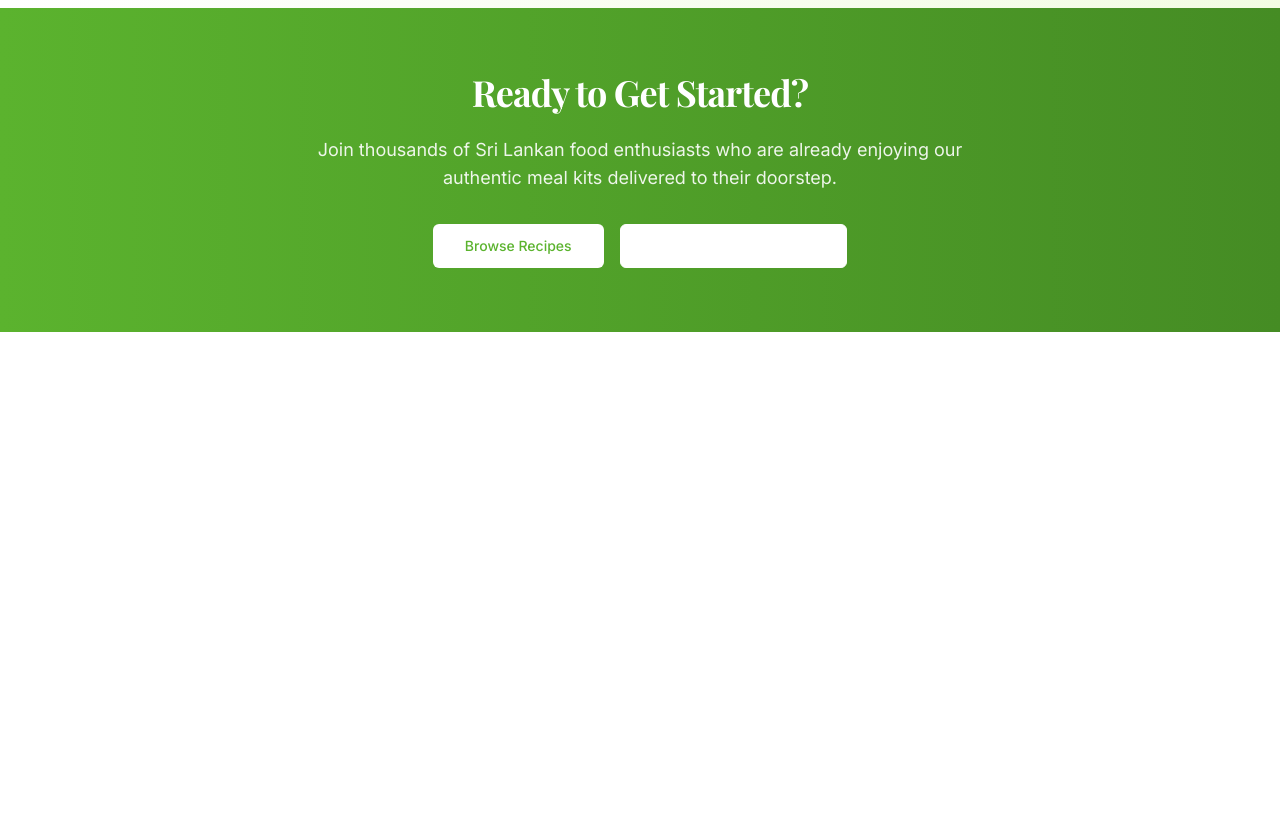
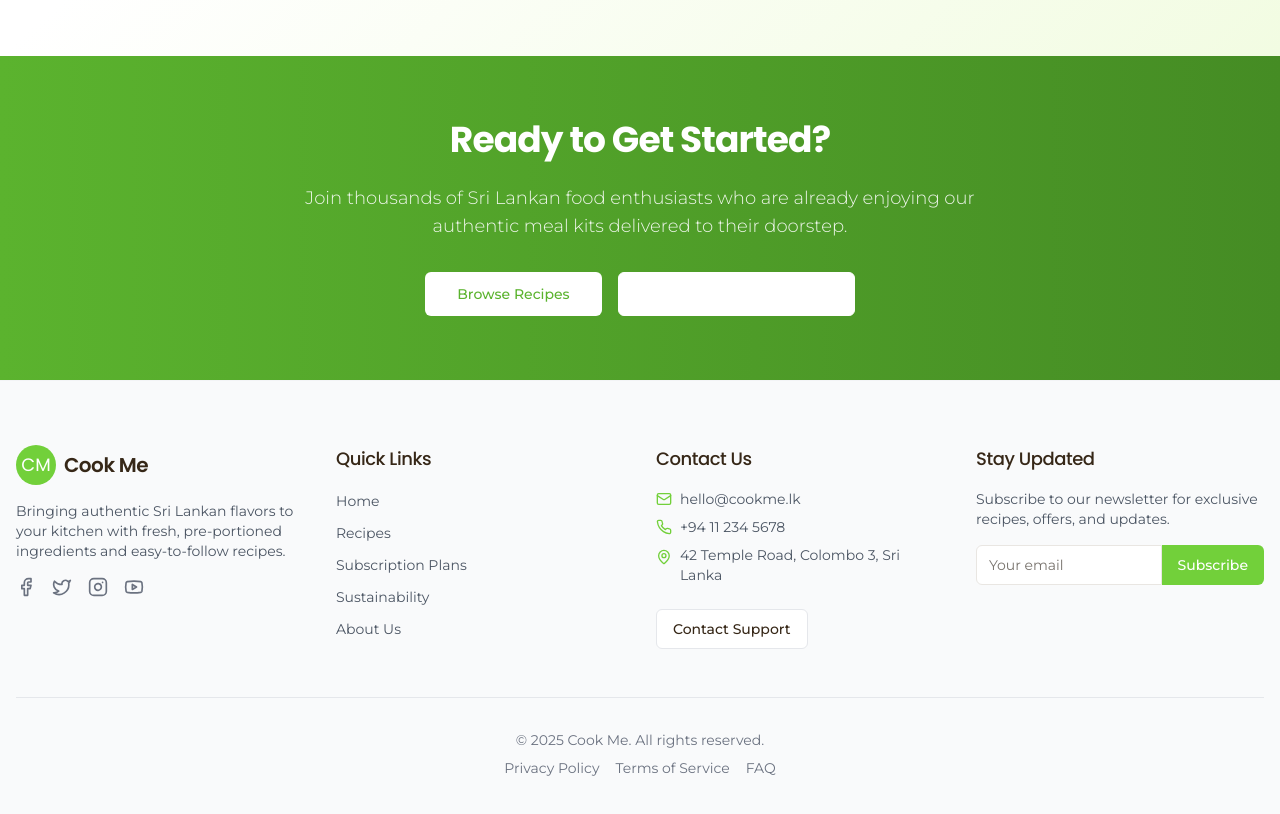
Before and after one commit to ultranooblk/sri-lankan-flavor-journey-18, a React (Vite) app: page / in a window 1280 px wide. Shown: the part 3720-4534 px from the top of the page. Before the commit the page ends 4052 px from the top, so only its background shows below. Built offline with nearby package versions, Linux system fonts and the light colour scheme.

Commit message:
Update typography and add footer
- Updated the typography to a modern and clean font.
- Added a footer with necessary information and social media handles.

```diff
--- a/src/App.tsx
+++ b/src/App.tsx
@@ -1,3 +1,4 @@
+
 import { Toaster } from "@/components/ui/toaster";
 import { Toaster as Sonner } from "@/components/ui/sonner";
 import { TooltipProvider } from "@/components/ui/tooltip";
@@ -5,6 +6,7 @@ import { QueryClient, QueryClientProvider } from "@tanstack/react-query";
 import { BrowserRouter, Routes, Route } from "react-router-dom";
 import Index from "./pages/Index";
 import NotFound from "./pages/NotFound";
+import Footer from "./components/Footer";
 
 const queryClient = new QueryClient();
 
@@ -19,6 +21,7 @@ const App = () => (
           {/* ADD ALL CUSTOM ROUTES ABOVE THE CATCH-ALL "*" ROUTE */}
           <Route path="*" element={<NotFound />} />
         </Routes>
+        <Footer />
       </BrowserRouter>
     </TooltipProvider>
   </QueryClientProvider>
--- a/src/components/Footer.tsx
+++ b/src/components/Footer.tsx
@@ -1,12 +1,12 @@
 
 import { Link } from 'react-router-dom';
-import { Facebook, Twitter, Instagram, Youtube, Mail, Phone } from 'lucide-react';
+import { Facebook, Twitter, Instagram, Youtube, Mail, Phone, MapPin } from 'lucide-react';
 import { Button } from '@/components/ui/button';
 import { Input } from '@/components/ui/input';
 
 const Footer = () => {
   return (
-    <footer className="bg-cookme-950 text-white">
+    <footer className="bg-gray-50 border-t border-gray-100">
       <div className="container mx-auto px-4 py-16">
         <div className="grid grid-cols-1 md:grid-cols-2 lg:grid-cols-4 gap-8">
           {/* Company Info */}
@@ -15,22 +15,22 @@ const Footer = () => {
               <div className="relative flex h-10 w-10 overflow-hidden rounded-full bg-cookme-500 items-center justify-center">
                 <span className="text-white font-display text-lg">CM</span>
               </div>
-              <span className="font-display text-xl font-bold tracking-tight">Cook Me</span>
+              <span className="font-display text-xl font-semibold tracking-tight">Cook Me</span>
             </div>
-            <p className="text-cookme-200 text-sm">
+            <p className="text-gray-600 text-sm">
               Bringing authentic Sri Lankan flavors to your kitchen with fresh, pre-portioned ingredients and easy-to-follow recipes.
             </p>
             <div className="flex space-x-4">
-              <a href="#" className="text-cookme-300 hover:text-white transition-colors">
+              <a href="#" className="text-gray-500 hover:text-cookme-500 transition-colors">
                 <Facebook className="h-5 w-5" />
               </a>
-              <a href="#" className="text-cookme-300 hover:text-white transition-colors">
+              <a href="#" className="text-gray-500 hover:text-cookme-500 transition-colors">
                 <Twitter className="h-5 w-5" />
               </a>
-              <a href="#" className="text-cookme-300 hover:text-white transition-colors">
+              <a href="#" className="text-gray-500 hover:text-cookme-500 transition-colors">
                 <Instagram className="h-5 w-5" />
               </a>
-              <a href="#" className="text-cookme-300 hover:text-white transition-colors">
+              <a href="#" className="text-gray-500 hover:text-cookme-500 transition-colors">
                 <Youtube className="h-5 w-5" />
               </a>
             </div>
@@ -41,27 +41,27 @@ const Footer = () => {
             <h3 className="font-display text-lg font-medium">Quick Links</h3>
             <ul className="space-y-2">
               <li>
-                <Link to="/" className="text-cookme-200 hover:text-white transition-colors text-sm">
+                <Link to="/" className="text-gray-600 hover:text-cookme-500 transition-colors text-sm">
                   Home
                 </Link>
               </li>
               <li>
-                <Link to="/recipes" className="text-cookme-200 hover:text-white transition-colors text-sm">
+                <Link to="/recipes" className="text-gray-600 hover:text-cookme-500 transition-colors text-sm">
                   Recipes
                 </Link>
               </li>
               <li>
-                <Link to="/subscribe" className="text-cookme-200 hover:text-white transition-colors text-sm">
+                <Link to="/subscribe" className="text-gray-600 hover:text-cookme-500 transition-colors text-sm">
                   Subscription Plans
                 </Link>
               </li>
               <li>
-                <Link to="/sustainability" className="text-cookme-200 hover:text-white transition-colors text-sm">
+                <Link to="/sustainability" className="text-gray-600 hover:text-cookme-500 transition-colors text-sm">
                   Sustainability
                 </Link>
               </li>
               <li>
-                <Link to="/about" className="text-cookme-200 hover:text-white transition-colors text-sm">
+                <Link to="/about" className="text-gray-600 hover:text-cookme-500 transition-colors text-sm">
                   About Us
                 </Link>
               </li>
@@ -72,21 +72,25 @@ const Footer = () => {
           <div className="space-y-4">
             <h3 className="font-display text-lg font-medium">Contact Us</h3>
             <ul className="space-y-2">
-              <li className="flex items-center text-sm text-cookme-200">
-                <Mail className="h-4 w-4 mr-2 text-cookme-300" />
-                <a href="mailto:hello@cookme.lk" className="hover:text-white transition-colors">
+              <li className="flex items-center text-sm text-gray-600">
+                <Mail className="h-4 w-4 mr-2 text-cookme-500" />
+                <a href="mailto:hello@cookme.lk" className="hover:text-cookme-500 transition-colors">
                   hello@cookme.lk
                 </a>
               </li>
-              <li className="flex items-center text-sm text-cookme-200">
-                <Phone className="h-4 w-4 mr-2 text-cookme-300" />
-                <a href="tel:+94112345678" className="hover:text-white transition-colors">
+              <li className="flex items-center text-sm text-gray-600">
+                <Phone className="h-4 w-4 mr-2 text-cookme-500" />
+                <a href="tel:+94112345678" className="hover:text-cookme-500 transition-colors">
                   +94 11 234 5678
                 </a>
               </li>
+              <li className="flex items-start text-sm text-gray-600">
+                <MapPin className="h-4 w-4 mr-2 text-cookme-500 mt-1" />
+                <span>42 Temple Road, Colombo 3, Sri Lanka</span>
+              </li>
             </ul>
             <div className="pt-2">
-              <Button variant="outline" className="border-cookme-700 text-white hover:bg-cookme-800">
+              <Button variant="outline" className="border-gray-200 hover:border-cookme-500 hover:text-cookme-500">
                 Contact Support
               </Button>
             </div>
@@ -95,14 +99,14 @@ const Footer = () => {
           {/* Newsletter */}
           <div className="space-y-4">
             <h3 className="font-display text-lg font-medium">Stay Updated</h3>
-            <p className="text-cookme-200 text-sm">
+            <p className="text-gray-600 text-sm">
               Subscribe to our newsletter for exclusive recipes, offers, and updates.
             </p>
             <div className="flex">
               <Input
                 type="email"
                 placeholder="Your email"
-                className="rounded-r-none bg-cookme-900 border-cookme-700 text-white"
+                className="rounded-r-none"
               />
               <Button className="rounded-l-none bg-cookme-500 hover:bg-cookme-600">
                 Subscribe
@@ -111,16 +115,16 @@ const Footer = () => {
           </div>
         </div>
 
-        <div className="mt-12 pt-8 border-t border-cookme-800 text-center text-cookme-300 text-sm">
+        <div className="mt-12 pt-8 border-t border-gray-200 text-center text-gray-500 text-sm">
           <p>© {new Date().getFullYear()} Cook Me. All rights reserved.</p>
           <div className="mt-2 flex justify-center space-x-4">
-            <Link to="/privacy" className="hover:text-white transition-colors">
+            <Link to="/privacy" className="hover:text-cookme-500 transition-colors">
               Privacy Policy
             </Link>
-            <Link to="/terms" className="hover:text-white transition-colors">
+            <Link to="/terms" className="hover:text-cookme-500 transition-colors">
               Terms of Service
             </Link>
-            <Link to="/faq" className="hover:text-white transition-colors">
+            <Link to="/faq" className="hover:text-cookme-500 transition-colors">
               FAQ
             </Link>
           </div>
--- a/src/index.css
+++ b/src/index.css
@@ -1,5 +1,5 @@
 
-@import url('https://fonts.googleapis.com/css2?family=Inter:wght@300;400;500;600;700&family=Playfair+Display:wght@400;500;600;700&display=swap');
+@import url('https://fonts.googleapis.com/css2?family=Montserrat:wght@300;400;500;600;700&family=Poppins:wght@400;500;600;700&display=swap');
 
 @tailwind base;
 @tailwind components;
--- a/src/pages/Index.tsx
+++ b/src/pages/Index.tsx
@@ -57,8 +57,8 @@ const Index = () => {
         <div className="container mx-auto px-4">
           <div className="flex flex-col md:flex-row justify-between items-end mb-12">
             <div>
-              <h2 className="text-3xl md:text-4xl font-bold mb-4 text-cookme-600">Our Featured Recipes</h2>
-              <p className="text-lg text-foreground/70 max-w-2xl">
+              <h2 className="text-3xl md:text-4xl font-bold mb-4 text-cookme-600 font-display tracking-tight">Our Featured Recipes</h2>
+              <p className="text-lg text-foreground/70 max-w-2xl font-light">
                 Discover our most popular authentic Sri Lankan dishes, each with pre-measured ingredients and step-by-step instructions.
               </p>
             </div>
@@ -77,8 +77,8 @@ const Index = () => {
       <section className="py-20 bg-gradient-to-r from-cookme-50 to-white relative overflow-hidden">
         <div className="container mx-auto px-4 relative z-10">
           <div className="max-w-3xl">
-            <h2 className="text-3xl md:text-4xl font-bold mb-4 text-cookme-600">From Farm to Your Doorstep</h2>
-            <p className="text-lg text-foreground/70 mb-6">
+            <h2 className="text-3xl md:text-4xl font-bold mb-4 text-cookme-600 font-display tracking-tight">From Farm to Your Doorstep</h2>
+            <p className="text-lg text-foreground/70 mb-6 font-light">
               We partner directly with local Sri Lankan farmers to bring you the freshest, most authentic ingredients while supporting sustainable farming practices.
             </p>
             <Link to="/sustainability">
@@ -102,8 +102,8 @@ const Index = () => {
 
       <section className="py-16 bg-gradient-to-r from-cookme-600 to-cookme-700 text-white text-center">
         <div className="container mx-auto px-4">
-          <h2 className="text-3xl md:text-4xl font-bold mb-6">Ready to Get Started?</h2>
-          <p className="text-lg text-white/90 max-w-2xl mx-auto mb-8">
+          <h2 className="text-3xl md:text-4xl font-bold mb-6 font-display tracking-tight">Ready to Get Started?</h2>
+          <p className="text-lg text-white/90 max-w-2xl mx-auto mb-8 font-light">
             Join thousands of Sri Lankan food enthusiasts who are already enjoying our authentic meal kits delivered to their doorstep.
           </p>
           <div className="flex flex-col sm:flex-row justify-center gap-4">
--- a/tailwind.config.ts
+++ b/tailwind.config.ts
@@ -1,4 +1,3 @@
-
 import type { Config } from "tailwindcss";
 
 export default {
@@ -20,8 +19,8 @@ export default {
 		},
 		extend: {
 			fontFamily: {
-				sans: ['Inter', 'sans-serif'],
-				display: ['Playfair Display', 'serif']
+				sans: ['Montserrat', 'sans-serif'],
+				display: ['Poppins', 'sans-serif']
 			},
 			colors: {
 				border: 'hsl(var(--border))',
```
